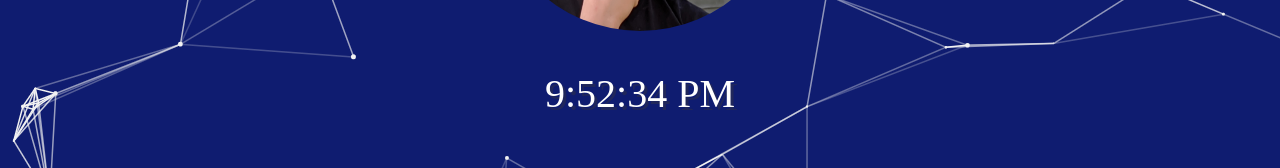
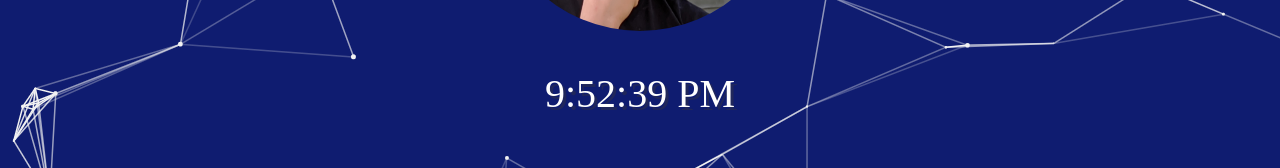
Before and after one commit to FlashOTFR/techprof, a React (Create React App) app: page / in a window 1280 px wide. Shown: the part 519-687 px from the top of the page. Built offline with nearby package versions, Linux system fonts and the light colour scheme.

Commit message:
changed time to work with state instead of props. time changes dynamically with every second

```diff
--- a/src/components/Home/index.jsx
+++ b/src/components/Home/index.jsx
@@ -18,7 +18,7 @@ class Home extends Component {
 
                 <img src={Pic} className='pic' />
 
-                <Timer date={new Date()}/>
+                <Timer />
             </div>
         </div>
 
--- a/src/components/Timer/index.jsx
+++ b/src/components/Timer/index.jsx
@@ -3,11 +3,24 @@ import './style.css';
 
 
 class Timer extends Component {
-    state = {  }
+    state = {
+        date: new Date(),
+
+     }
+
+    callMe(){
+        setInterval(() => {
+            this.setState({date: new Date()});
+        }, 1000);
+    }
+
+
+
     render() {
         return (
             <div className="Timer">
-                <h1>{this.props.date.toLocaleTimeString()}</h1>
+                <h1>{this.state.date.toLocaleTimeString()}</h1>
+                {this.callMe()}
             </div>
          );
     }
```
